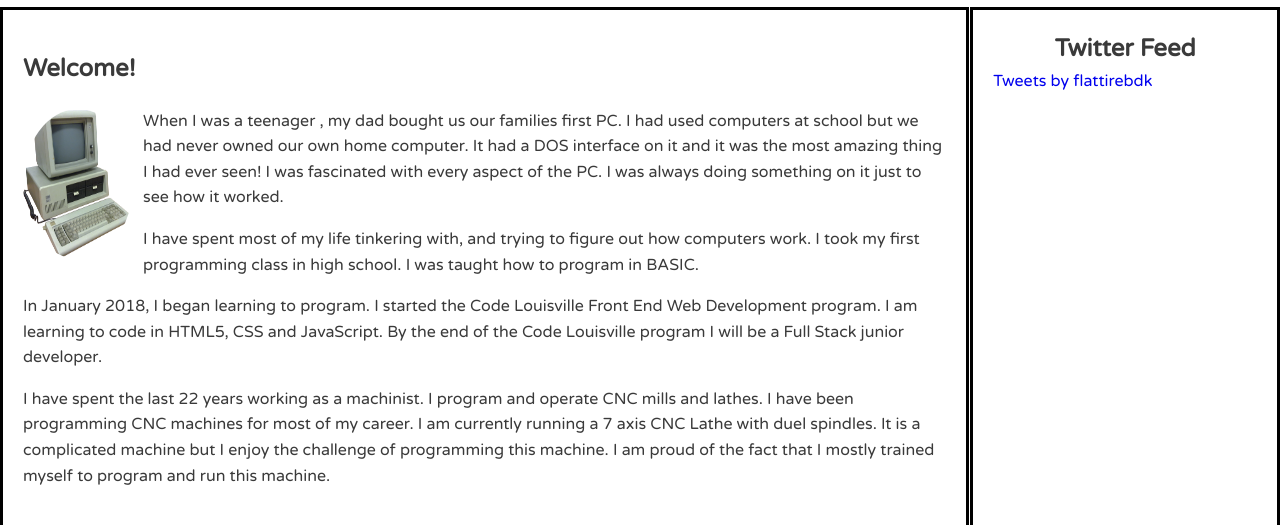
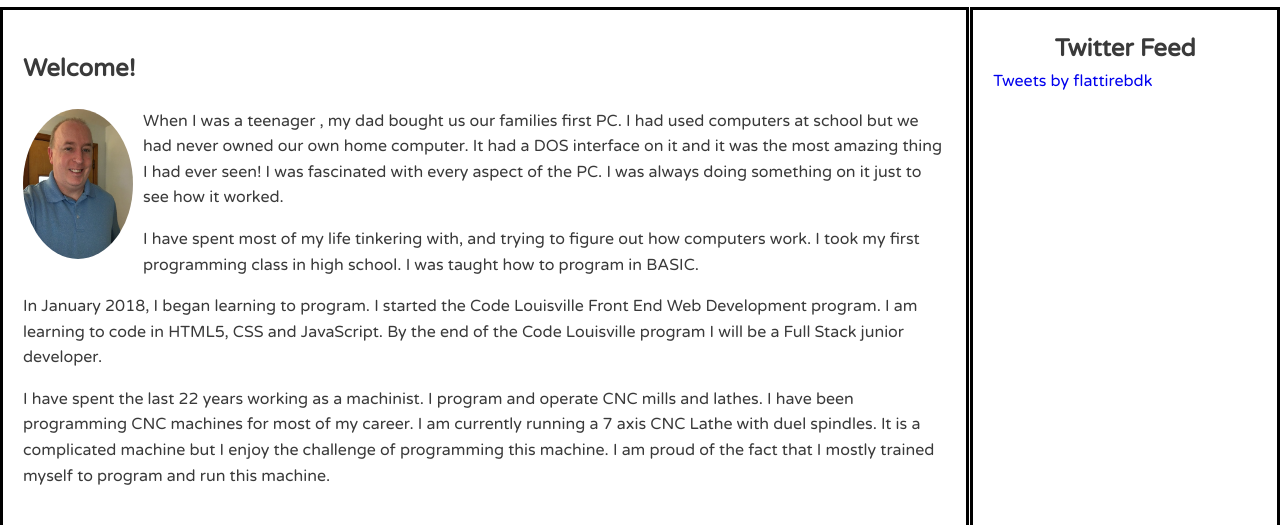
Before and after one commit to BryanKlinglesmith/My_Website, a plain HTML site: page index.html in a window 1280 px wide. Shown: the part 277-802 px from the top of the page. Drawn offline with nearby package versions, Linux system fonts and the light colour scheme.

Commit message:
changed photo at top of paragraph

```diff
--- a/index.html
+++ b/index.html
@@ -32,7 +32,7 @@
                 <div class="row">
                     <div class="primary col">
                         <h2>Welcome!</h2>
-                        <img class="my-image2" src="img/old_pc.JPG"> <!--Image of me-->
+                        <img class="my-image2" src="img/IMG_2629.JPG"> <!--Image of me-->
                         <p>When I was a teenager , my dad bought us our families first PC. I had used computers at school but we had never owned our own home computer.  It had a DOS interface on it and it was the most amazing thing I had ever seen!  I was fascinated with every aspect of the PC. I was always doing something on it just to see how it worked.</p>
                         <p>I have spent most of my life tinkering with, and trying to figure out how computers work.  I took my first programming class in high school.  I was taught how to program in BASIC.</p>
                         <p>In January 2018, I began learning to program.  I started the Code Louisville Front End Web Development program. I am learning to code in HTML5, CSS and JavaScript.  By the end of the Code Louisville program I will be a Full Stack junior developer.</p>
```
